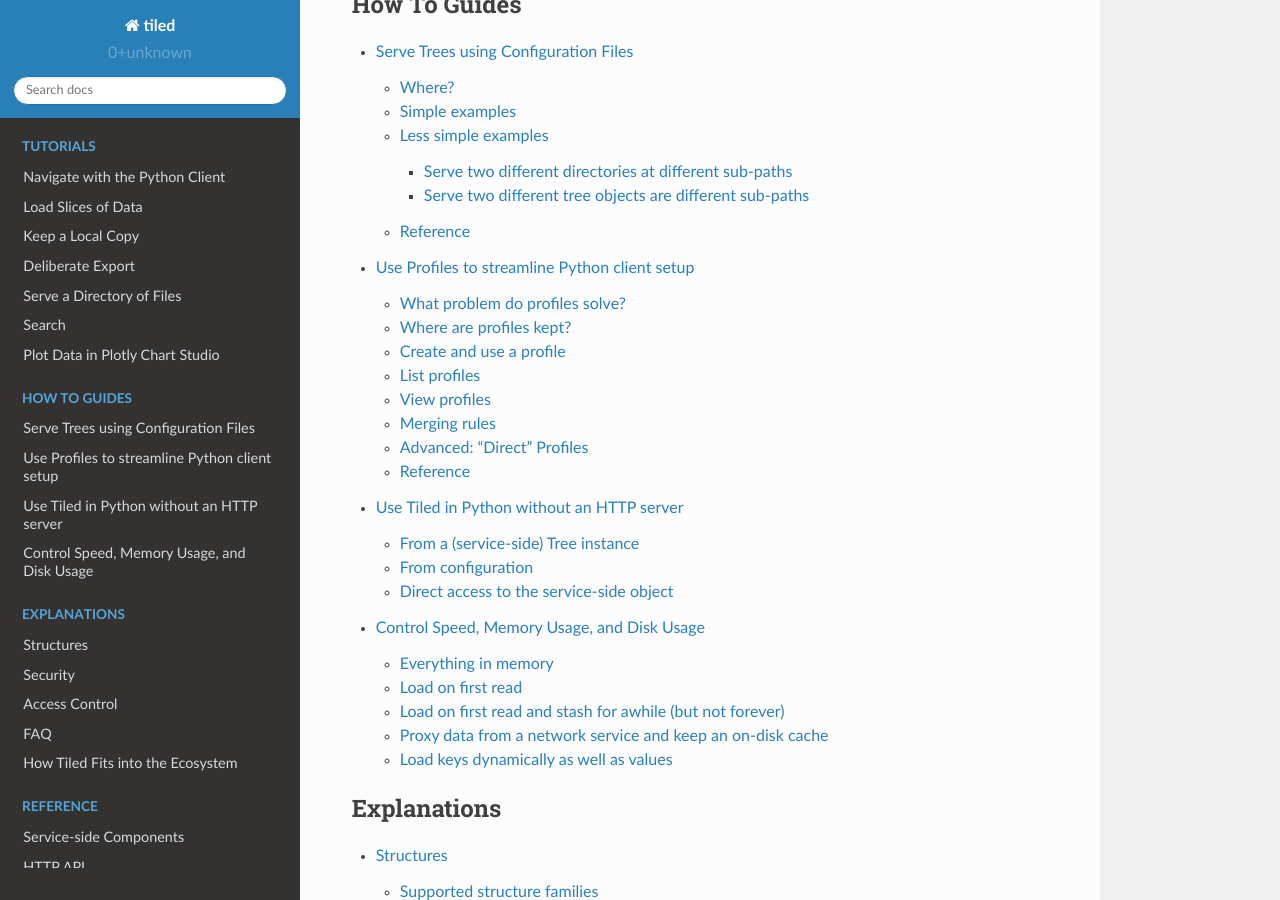
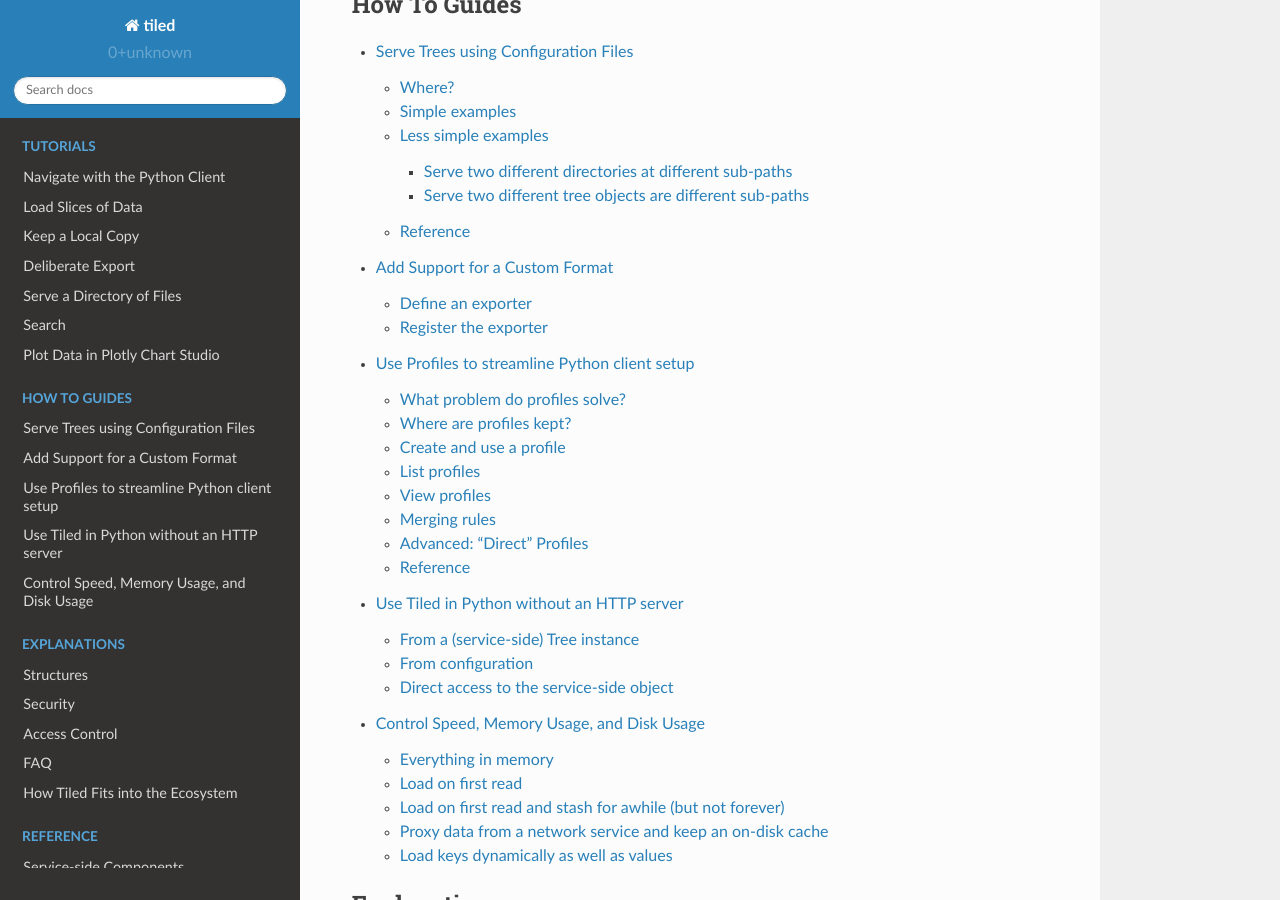
Before and after one commit to bluesky/tiled, a Sphinx documentation site: the page built from docs/source/index.md, in a window 1280 px wide and 900 px high, scrolled down 3337 px. Built offline with Sphinx 7.4.7 and the Read the Docs theme 2.0.0, drawn with Linux system fonts in a browser that asks for light colours; pages that are not in the unit, such as notebooks, are missing from menus; part of the change alters nothing that is shown.

````diff
--- /dev/null
+++ b/docs/source/how-to/custom-formats.md
@@ -0,0 +1,171 @@
+# Add Support for a Custom Format
+
+For a given "structure family" (e.g. `array`, `dataframe`) the Tiled server
+can provide the data---in whole or in part---in a variety of formats.
+See {doc}`../tutorials/export` for a list of the formats supported out of the
+box.
+
+To teach Tiled to serve another format, first decide which structure family or
+families are appropriate for this format? For example, it make sense to export
+an array as an image, but it does not make sense to export a table as an
+image---or at least, if you do, you are making some assumptions about the table.
+
+For this guide, we'll take the example of
+[XDI](https://github.com/XraySpectroscopy/XAS-Data-Interchange/blob/master/specification/spec.md#example-xdi-file),
+which is a formalized text-based format for X-ray Spectroscopy data. As you can
+see from the linked example, the file's contents comprise a single table
+and a header of key--value pairs. Therefore, it makes sense to export `dataframe`
+structures and their associated metadata into this format.
+
+Take the following simple server configuration:
+
+```yaml
+# config.yml
+trees:
+- path: /
+  tree: tiled.examples.xas:tree
+```
+
+and serve it:
+
+```
+tiled serve config config.yml
+```
+
+As is, we can access the data as CSV, for example.
+
+```
+$ curl -H 'Accept: text/csv' http://localhost:8000/dataframe/full/example
+,energy,i0,itrans,mutrans
+0,8779.0,149013.7,550643.089065,-1.3070486
+1,8789.0,144864.7,531876.119084,-1.3006104
+2,8799.0,132978.7,489591.10592,-1.3033816
+3,8809.0,125444.7,463051.104096,-1.3059724
+4,8819.0,121324.7,449969.103983,-1.3107085
+5,8829.0,119447.7,444386.117562,-1.3138152
+6,8839.0,119100.7,440176.091039,-1.3072055
+7,8849.0,117707.7,440448.106567,-1.3195882
+8,8859.0,117754.7,442302.10637,-1.3233895
+9,8869.0,117428.7,441944.116528,-1.3253521
+10,8879.0,117383.7,442810.120466,-1.327693
+11,8889.0,117185.7,443658.11566,-1.3312944
+```
+
+```{note}
+There are three equivalent ways to request a format, more formally called a "media type" or a "MIME type".
+
+    1. Use the standard [HTTP `Accept` Header](https://developer.mozilla.org/en-US/docs/Web/HTTP/Headers/Accept).
+
+    ```
+    $ curl -H 'Accept: text/csv' http://localhost:8000/dataframe/full/example
+    ```
+
+    2. Place the media type in a `format` query parameter.
+
+    ```
+    $ curl -H http://localhost:8000/dataframe/full/example?format=text/csv
+    ```
+
+    3. Provide just a file extension. This is user friendly for people who do not know or care what
+    a "media type" is. The serve looks up `csv` in a registry mapping file extensions to media types.
+
+    ```
+    $ curl http://localhost:8000/dataframe/full/example?format=csv
+    ```
+
+```
+
+## Define an exporter
+
+When a client requests an XDI-formatted response, the Tiled server
+will call our custom exporter with two arguments: the structure itself
+(in this case, a `pandas.DataFrame`) and a dictionary of metadata.
+The metadata is freeform as far as Tiled is concerned---its content
+and any internal structure is completely up to the user---so if we
+have special requirements about what it must contain, we need to
+do that validation inside our exporter. We might, for example,
+refuse to export (raise an error) if required fields are missing
+from the metadata or if the DataFrame we are given does not have the
+expected columns.
+
+The exporter must return either `str` or `bytes`.
+
+```py
+# exporter.py
+
+def serialize_xdi(dataframe, metadata):
+    return f"""
+STUFF
+{metadata}
+{dataframe.to_csv()}
+"""
+```
+
+## Register the exporter
+
+Add new sections to the configuration as follows.
+
+```yaml
+trees:
+- path: /
+  tree: tiled.examples.xas:tree
+media_types:
+  dataframe:
+    application/x-xdi: exporter:serialize_xdi
+file_extensions:
+  xdi: application/x-xdi
+```
+
+First consider
+
+```yaml
+media_types:
+  dataframe:
+    application/x-xdi: exporter:serialize_xdi
+```
+
+The key, `application/x-xdi` must be a valid media type. If there is no
+registered [IANA Media Types](https://www.iana.org/assignments/media-types/media-types.xhtml)
+for the format of interest (as is the case here), the standard tells us
+to invent one of the form `application/x-YOUR-NAME-HERE`. There is, of course,
+some risk of name collisions when we invent names outside of the official list,
+so be specific.
+
+The final section
+
+```yaml
+file_extensions:
+  xdi: application/x-xdi
+```
+
+enables the usage
+
+```
+$ curl http://...?format=xdi
+```
+
+by mapping `"xdi"` to the media type.
+
+
+The value, `exporter:serialize_xdi`, is the module or package that our
+exporter is defined in, followed by `:` and then the function name.
+
+The Python file where `serialize_xdi` is defined by must in an importable location.
+During configuration-parsing, Tiled *temporarily* adds the directory containing
+the config file itself to `sys.path`. This means that we can conveniently
+drop `exporter.py` next to `config.yml` and know that it will be found.
+For long-term deployments it's better to place exporters in installable Python
+packages (i.e. with a proper `setup.py`, etc.) but for prototyping and
+development this is much more expedient.
+
+Now if we restart the server again with this updated `config.yml`
+
+```
+tiled serve config config.yml
+```
+
+we can request the content as XDI:
+
+```
+$ curl -H 'Accept: application/x-xdi' http://localhost:8000/dataframe/full/example
+```
--- a/docs/source/index.md
+++ b/docs/source/index.md
@@ -18,6 +18,7 @@ tutorials/plotly-integration
 :caption: How To Guides
 
 how-to/configuration
+how-to/custom-formats
 how-to/profiles
 how-to/direct-client
 how-to/scaling
````
